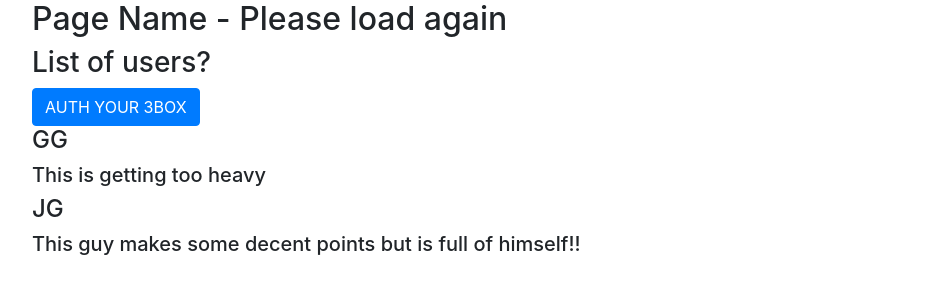
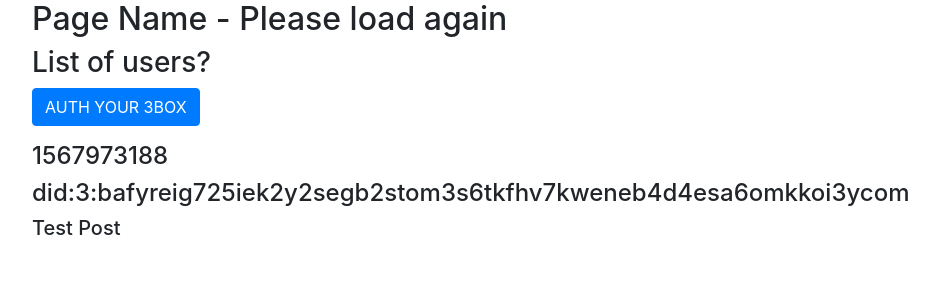
Before and after one commit to johngrantuk/decglocha, a React (Create React App) app: page / in a window 1280 px wide. Shown: the top 300 px of the page, without its empty margins (53-992 px from the left). Built offline with nearby package versions, Linux system fonts and the light colour scheme.

Commit message:
Very basic functions working.

```diff
--- a/src/App.js
+++ b/src/App.js
@@ -9,17 +9,20 @@ class App extends React.Component {
       topic: 'Please load again',
       messages: [
         {
-          name: 'GG',
-          message: 'This is getting too heavy'
-        },
-        {
-          name: 'JG',
-          message: 'This guy makes some decent points but is full of himself!!'
+          author: "did:3:bafyreig725iek2y2segb2stom3s6tkfhv7kweneb4d4esa6omkkoi3ycom",
+          message: "Test Post",
+          postId: 'zdpuApB5LgEe8HPZHXTJ2wtihGgz21UXtvSbru3YaeL6ZNWCt',
+          timestamp: 1567973188
         }
       ]
     };
 
     this.auth3Box = this.auth3Box.bind(this);
+    this.boxSyncComplete = this.boxSyncComplete.bind(this);
+    this.Logout3Box = this.Logout3Box.bind(this);
+    this.openSpace = this.openSpace.bind(this);
+    this.spaceSyncComplete = this.spaceSyncComplete.bind(this);
+    this.addPost = this.addPost.bind(this);
   }
 
   componentDidMount() {
@@ -35,6 +38,49 @@ class App extends React.Component {
     // When you first authenticate the user's 3Box, all data might not be synced from the network yet.
     console.log('Oh yeah synchd for action');
     this.setState({isAuthenticated: true});
+    this.openSpace();
+  }
+
+  async spaceSyncComplete(){
+    // We advise against setting any data before this sync has happened.
+    console.log('Space Sync complete');
+    this.setState({isSpaceSync: true});
+  }
+
+  async openSpace(){
+
+    if(this.state.topic === 'Please load again'){
+      console.log('Check Topic URL!')
+    }
+
+    // If the user already has a space with this name, your application will gain access to it; if the user does not have the space, this method will automatically create one for them.
+    const space = await this.state.box.openSpace('decglocha', { onSyncDone: this.spaceSyncComplete });
+    console.log('Space opened.')
+    this.setState({space: space});
+
+    const thread = await this.state.space.joinThread(this.state.topic, {
+      firstModerator: '0x8f80708Cae88d8487A8A270E7a641f16cEEe472e',
+      members: false
+    })
+
+    console.log('Thread created: ' + this.state.topic);
+    this.setState({thread: thread});
+
+    this.GetPosts();
+  }
+
+  async addPost(){
+    var Post = "Test Post";
+    console.log('Adding Post: ' + Post)
+    await this.state.thread.post(Post);
+    this.GetPosts();
+  }
+
+  async GetPosts(){
+    const posts = await this.state.thread.getPosts();
+    console.log('Posts:');
+    console.log(posts);
+    this.setState({messages: posts});
   }
 
   async auth3Box(){
@@ -48,26 +94,41 @@ class App extends React.Component {
     box.onSyncDone(this.boxSyncComplete);       // When you first authenticate the user's 3Box, all data might not be synced from the network yet.
   }
 
+  async Logout3Box(){
+    // Closes 3Box session
+    this.state.box.logout();
+    this.setState({
+      isAuthenticated: false
+    })
+  }
+
   render (){
-
+    let authenticate = <button className="btn btn-primary" onClick={this.auth3Box}>AUTH YOUR 3BOX</button>
     let messages;
+    let addPost;
     messages = this.state.messages.map(k => {
         return <div>
-                  <h4>{k.name}</h4>
+                  <h4>{k.timestamp}</h4>
+                  <h4>{k.author}</h4>
                   <h5>{k.message}</h5>
                </div>
       });
 
+    if(this.state.isAuthenticated){
+      authenticate = <button className="btn btn-primary" onClick={this.Logout3Box}>Logout 3Box</button>;
+      addPost = <button className="btn btn-primary" onClick={this.addPost}>Add Post</button>;
+    }
+
     return (
       <div>
         <h2>Page Name - {this.state.topic}</h2>
-        <h3>List of users?</h3>
+        <h3>List of users? {this.state.members}</h3>
 
-        <button className="btn btn-primary" onClick={this.auth3Box}>AUTH YOUR 3BOX</button>
+        {authenticate}
+        <p/>
 
         {messages}
-
-
+        {addPost}
       </div>
     )
   }
```
